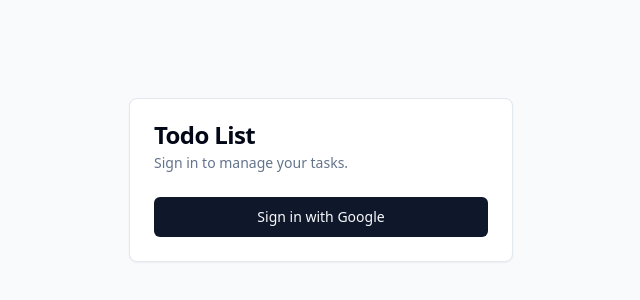
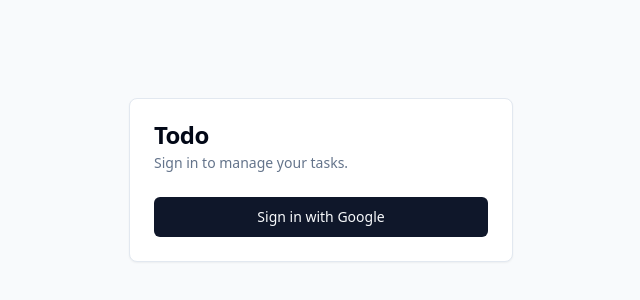
Before and after one commit to gskril/todo, a React (Vite) app: page / in a window 1280 px wide. Shown: the part 220-520 px from the top of the page, without its empty margins (319-959 px from the left). Built offline with nearby package versions, Linux system fonts and the light colour scheme; no server answers.

Commit message:
Update copy

```diff
--- a/src/screens/Auth.tsx
+++ b/src/screens/Auth.tsx
@@ -64,7 +64,7 @@ export default function Auth() {
   return (
     <div>
       <CardHeader>
-        <CardTitle>Todo List</CardTitle>
+        <CardTitle>Todo</CardTitle>
         <CardDescription>Sign in to manage your tasks.</CardDescription>
       </CardHeader>
 
```
